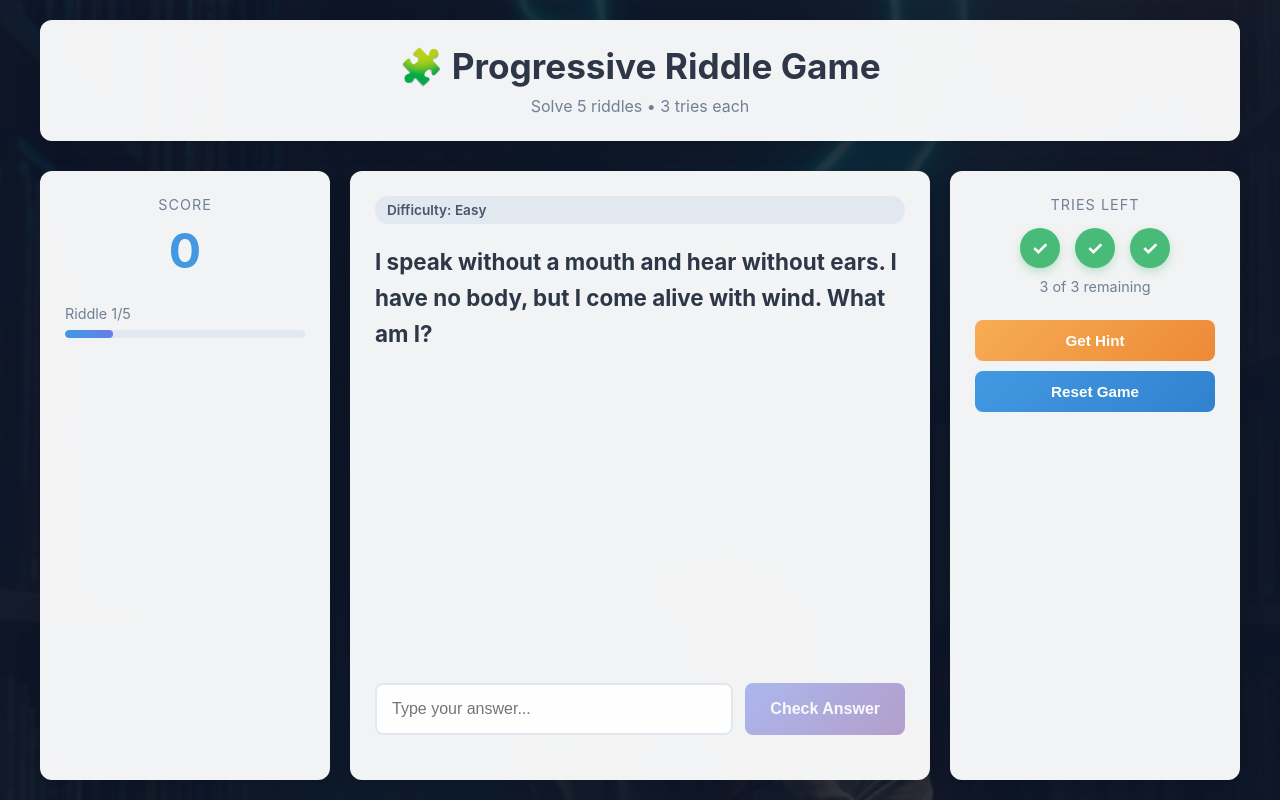
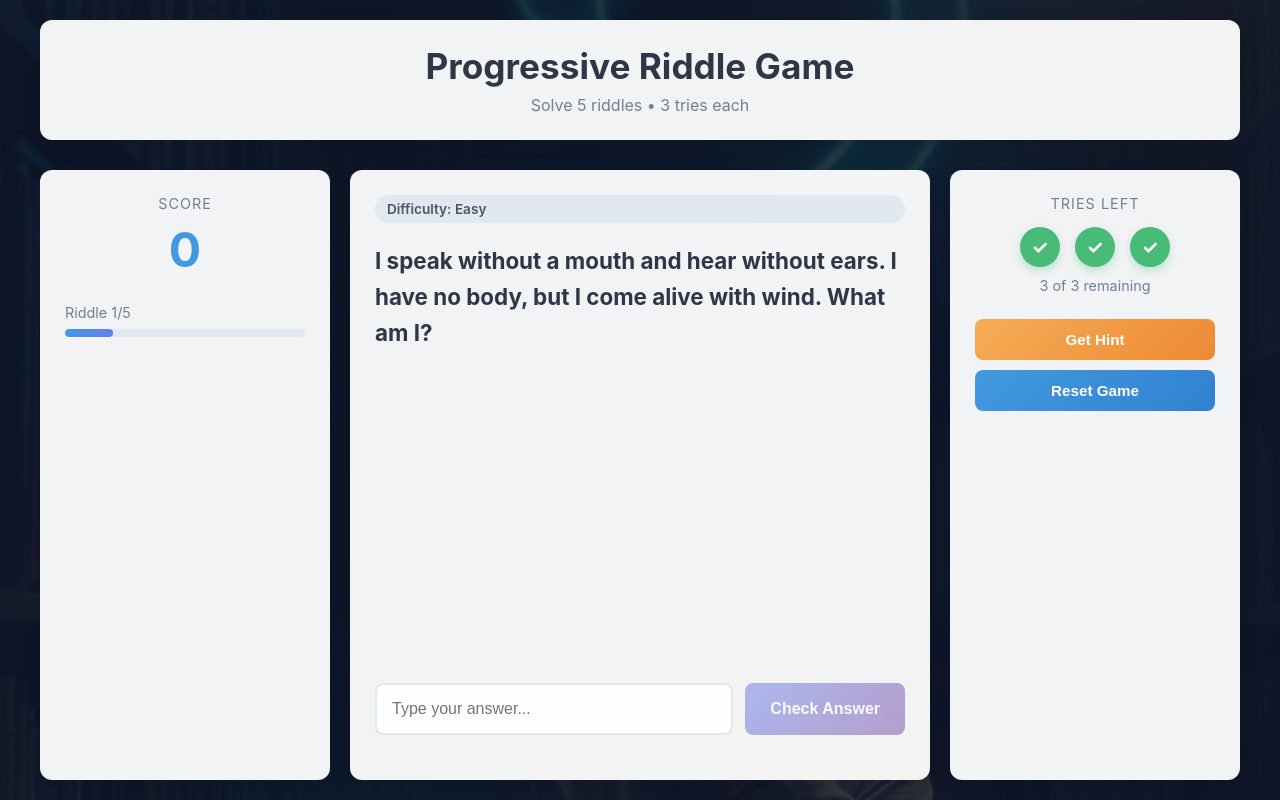
Before and after one commit to aminSHARIFF/progressive-riddle-game, a React (Vite) app: page / in a window 1280 px wide. Built offline with nearby package versions, Linux system fonts and the light colour scheme.

Commit message:
small change

```diff
--- a/src/App.jsx
+++ b/src/App.jsx
@@ -97,7 +97,7 @@ function App() {
   return (
     <div className="app">
       <header className="header">
-        <h1>🧩 Progressive Riddle Game</h1>
+        <h1> Progressive Riddle Game</h1>
         <p>Solve 5 riddles • 3 tries each</p>
       </header>
 
--- a/src/data/riddles.js
+++ b/src/data/riddles.js
@@ -1,4 +1,4 @@
-// src/data/riddles.js
+
 const riddles = [
   {
     id: 1,
--- a/src/index.css
+++ b/src/index.css
@@ -1,4 +1,4 @@
-/* src/index.css */
+
 :root {
   font-synthesis: none;
   text-rendering: optimizeLegibility;
```
